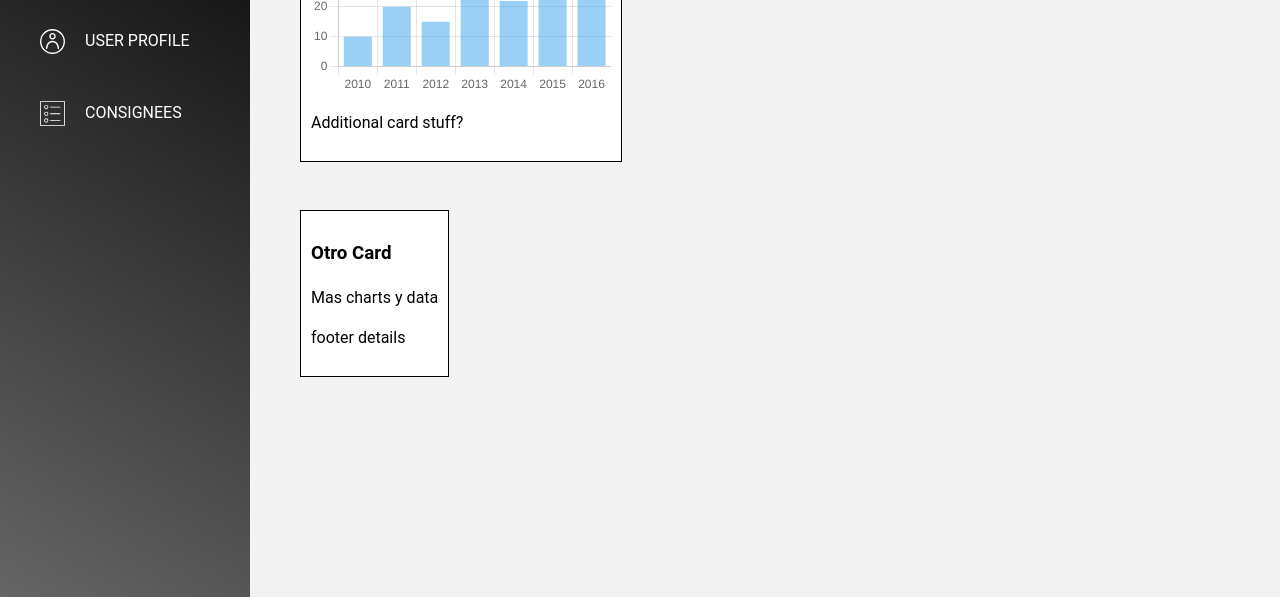
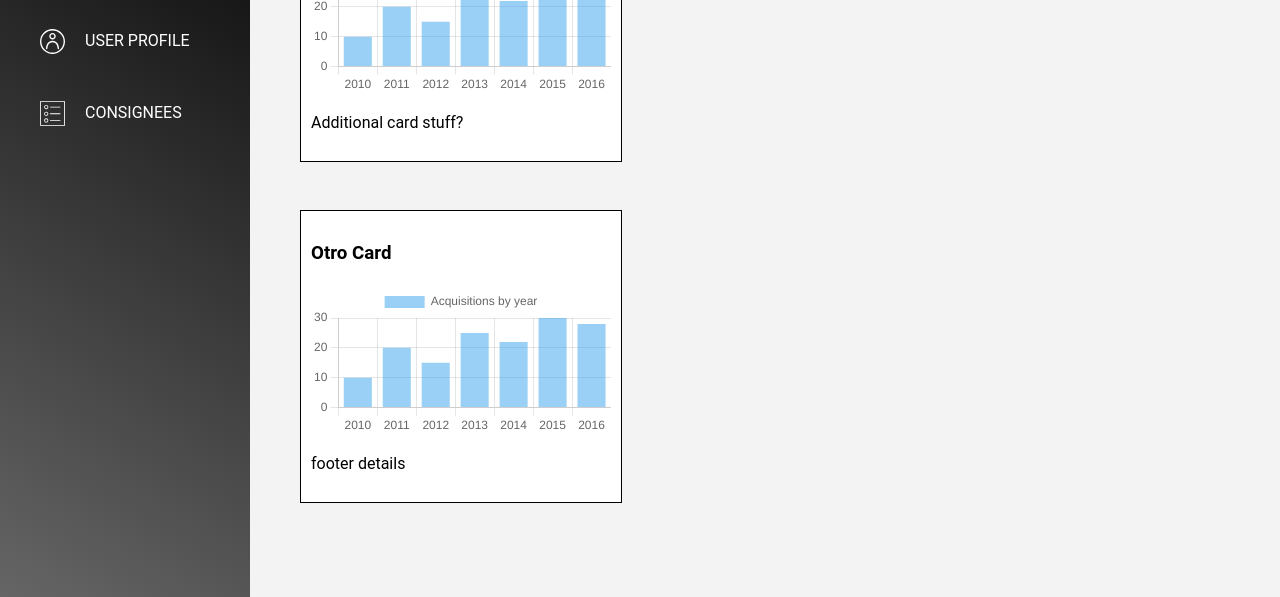
Before and after one commit to austin-bagwell/logistics-dashboard, a website with bundled scripts: page public/index.html in a window 1280 px wide. Shown: the part 218-815 px from the top of the page. Built offline with nearby package versions, Linux system fonts and the light colour scheme; files whose address does not match are found by name.

```diff
--- a/index.js
+++ b/index.js
@@ -2,6 +2,7 @@
 // for file structure examples:
 // https://stackoverflow.com/questions/18927298/node-js-project-naming-conventions-for-files-folders/20885809#20885809
 
+// TODO firebase instead of full database?
 const express = require("express");
 const path = require("path");
 
--- a/public/app/makeChart.js
+++ b/public/app/makeChart.js
@@ -28,6 +28,19 @@
       ],
     },
   });
+
+  new Chart(document.getElementById("secondchart"), {
+    type: "bar",
+    data: {
+      labels: data.map((row) => row.year),
+      datasets: [
+        {
+          label: "Acquisitions by year",
+          data: data.map((row) => row.count),
+        },
+      ],
+    },
+  });
 })();
 
 // export a chart
--- a/public/index.html
+++ b/public/index.html
@@ -62,7 +62,7 @@
               <h3>Card Title</h3>
             </div>
             <div class="card-body">
-              <canvas id="acquisitions"></canvas>
+              <canvas class="chart" id="acquisitions"></canvas>
             </div>
             <div class="card-footer">
               <p>Additional card stuff?</p>
@@ -73,7 +73,7 @@
               <h3>Otro Card</h3>
             </div>
             <div class="card-body">
-              <p>Mas charts y data</p>
+              <canvas class="chart" id="secondchart"></canvas>
             </div>
             <div class="card-footer">
               <p>footer details</p>
```
Also changed, not shown: dist/index.html, 2 other files.
